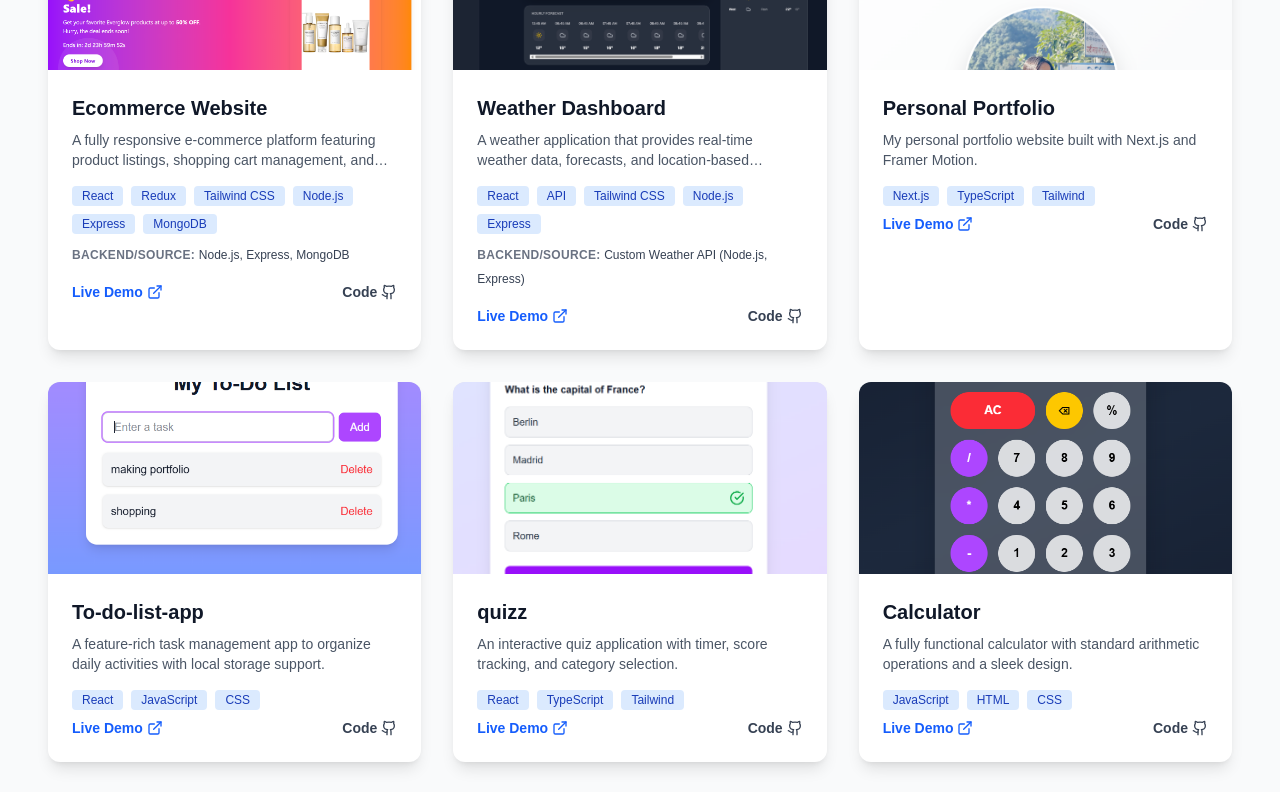
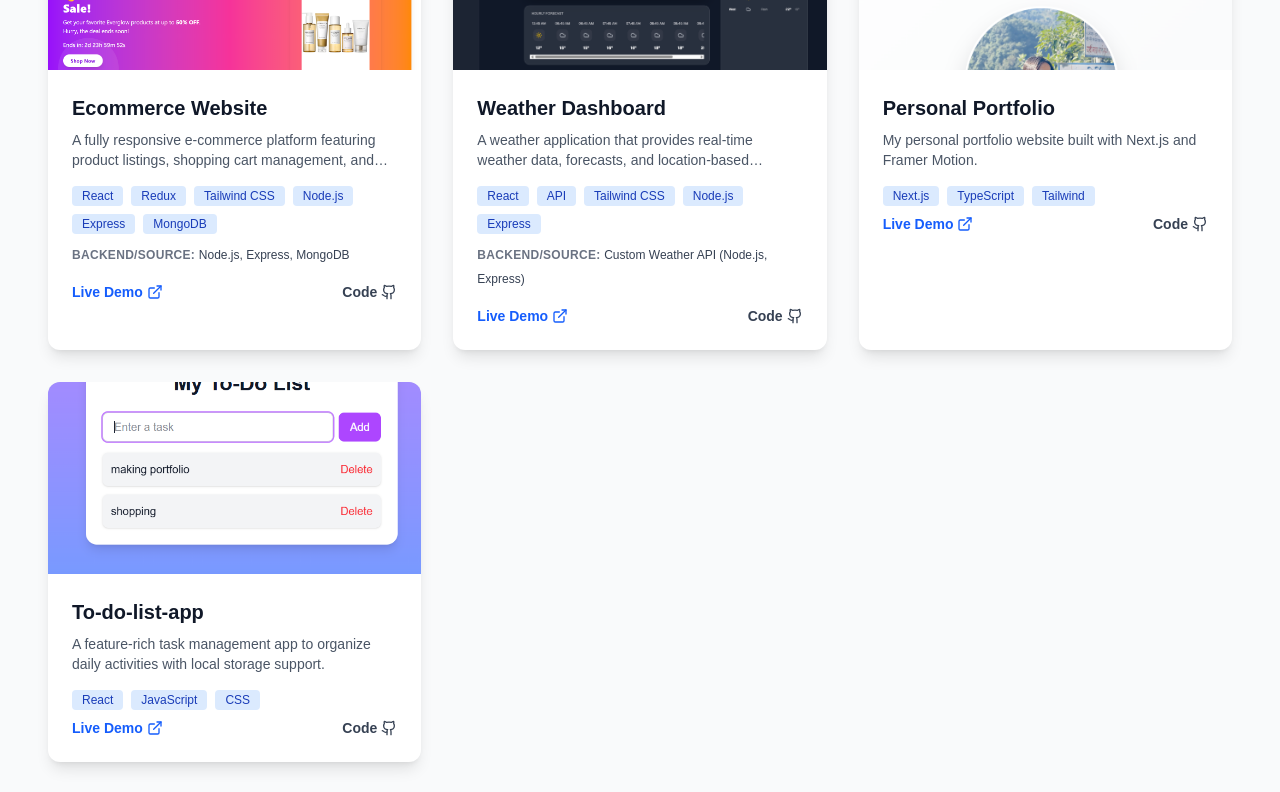
Before and after one commit to BishmeetaThapa/portfolio, a Next.js app in the folder my-portfolio/: page / in a window 1280 px wide. Shown: the part 2000-2792 px from the top of the page. Built offline with nearby package versions, Linux system fonts and the light colour scheme.

Commit message:
Remove quiz, calculator, tic-tac-toe projects and fix profile image import

```diff
--- a/my-portfolio/app/components/Hero/page.tsx
+++ b/my-portfolio/app/components/Hero/page.tsx
@@ -3,6 +3,7 @@ import React from "react";
 import Image from "next/image";
 import { motion } from "framer-motion";
 import { ArrowRight, FileText } from "lucide-react";
+import profileImg from "../../../public/profile.png";
 
 export default function Hero() {
   const skills = [
@@ -45,17 +46,11 @@ export default function Hero() {
               BT
             </div>
             <Image
-              src="/profile.png"
+              src={profileImg}
               alt="Bishmeeta Thapa"
               fill
               className="object-cover rounded-full"
               priority
-              onError={(e) => {
-                // Fallback logic not directly supported in Next/Image props inline easily without state,
-                // but styling ensures it looks okay if missing.
-                const target = e.target as HTMLImageElement;
-                target.style.display = 'none';
-              }}
             />
           </div>
         </motion.div>
--- a/my-portfolio/app/components/Projects/page.tsx
+++ b/my-portfolio/app/components/Projects/page.tsx
@@ -5,9 +5,6 @@ import Link from "next/link";
 import Image from "next/image";
 import ecommerceImg from "../../../public/ecommerce.png";
 import todolistImg from "../../../public/todolist.png";
-import quizzImg from "../../../public/quizz.png";
-import calculatorImg from "../../../public/calculator.png";
-import ticTacToeImg from "../../../public/tic-tac-toe.png";
 import portfolioImg from "../../../public/portfolio.png";
 import weatherImg from "../../../public/weather.png";
 
@@ -51,30 +48,7 @@ const projects = [
         code: "https://github.com/BishmeetaThapa/To-do-list-app",
     },
 
-    {
-        title: "quizz",
-        description: "An interactive quiz application with timer, score tracking, and category selection.",
-        tags: ["React", "TypeScript", "Tailwind"],
-        image: quizzImg,
-        demo: "#",
-        code: "https://github.com/BishmeetaThapa/quizz",
-    },
-    {
-        title: "Calculator",
-        description: "A fully functional calculator with standard arithmetic operations and a sleek design.",
-        tags: ["JavaScript", "HTML", "CSS"],
-        image: calculatorImg,
-        demo: "#",
-        code: "https://github.com/BishmeetaThapa/Calculator",
-    },
-    {
-        title: "Tic Tac Toe",
-        description: "A classic game featuring Player vs Player and Player vs AI modes.",
-        tags: ["React", "Next.js", "Tailwind CSS"],
-        image: ticTacToeImg,
-        demo: "#",
-        code: "https://github.com/BishmeetaThapa/tic-tac-toe",
-    },
+
 
 ];
 
```
Also changed, not shown: 2 other files (tests, documents, lock files or other folders).
